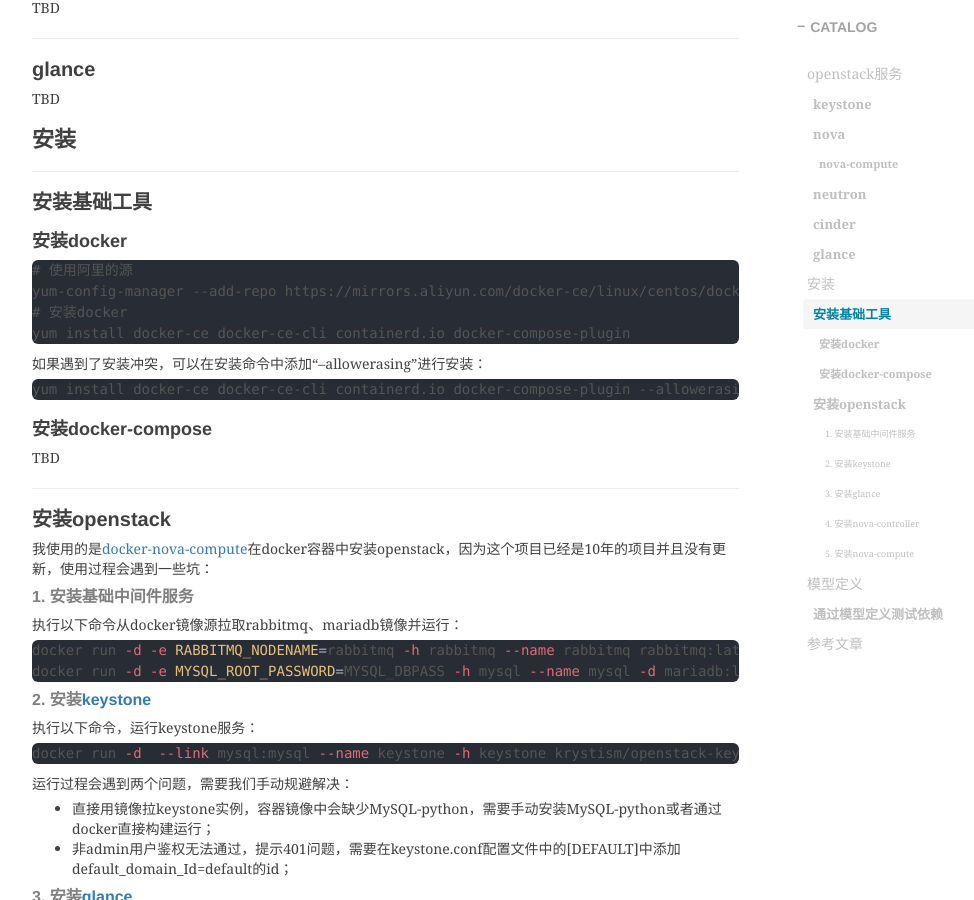
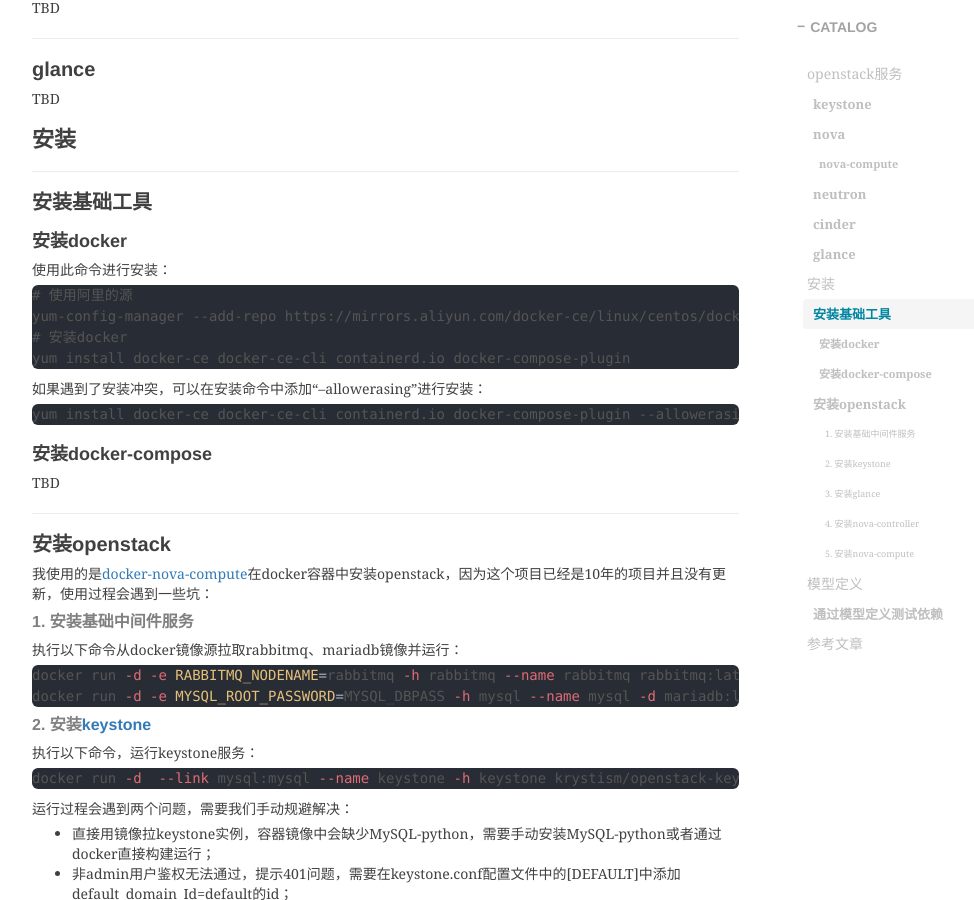
Before and after one commit to shihai1991/shihai1991.github.io, a Jekyll site: the page built from _posts/2024-01-15-在docker上运行nova-compute.md, in a window 1280 px wide and 900 px high, scrolled down 3532 px. Shown: the whole window, without its empty margins (233-1207 px from the left). Built offline with Jekyll 4.4.1, drawn with Linux system fonts in a browser that asks for light colours; nearby versions of some CDN libraries; comment, search, counter and statistics services are not loaded.

Commit message:
Update 2024-01-15-在docker上运行nova-compute.md

````diff
--- a/_posts/2024-01-15-在docker上运行nova-compute.md
+++ b/_posts/2024-01-15-在docker上运行nova-compute.md
@@ -91,6 +91,7 @@
 ## 安装基础工具
 
 ### 安装docker
+使用此命令进行安装：
 ```
 # 使用阿里的源
 yum-config-manager --add-repo https://mirrors.aliyun.com/docker-ce/linux/centos/docker-ce.repo
````
